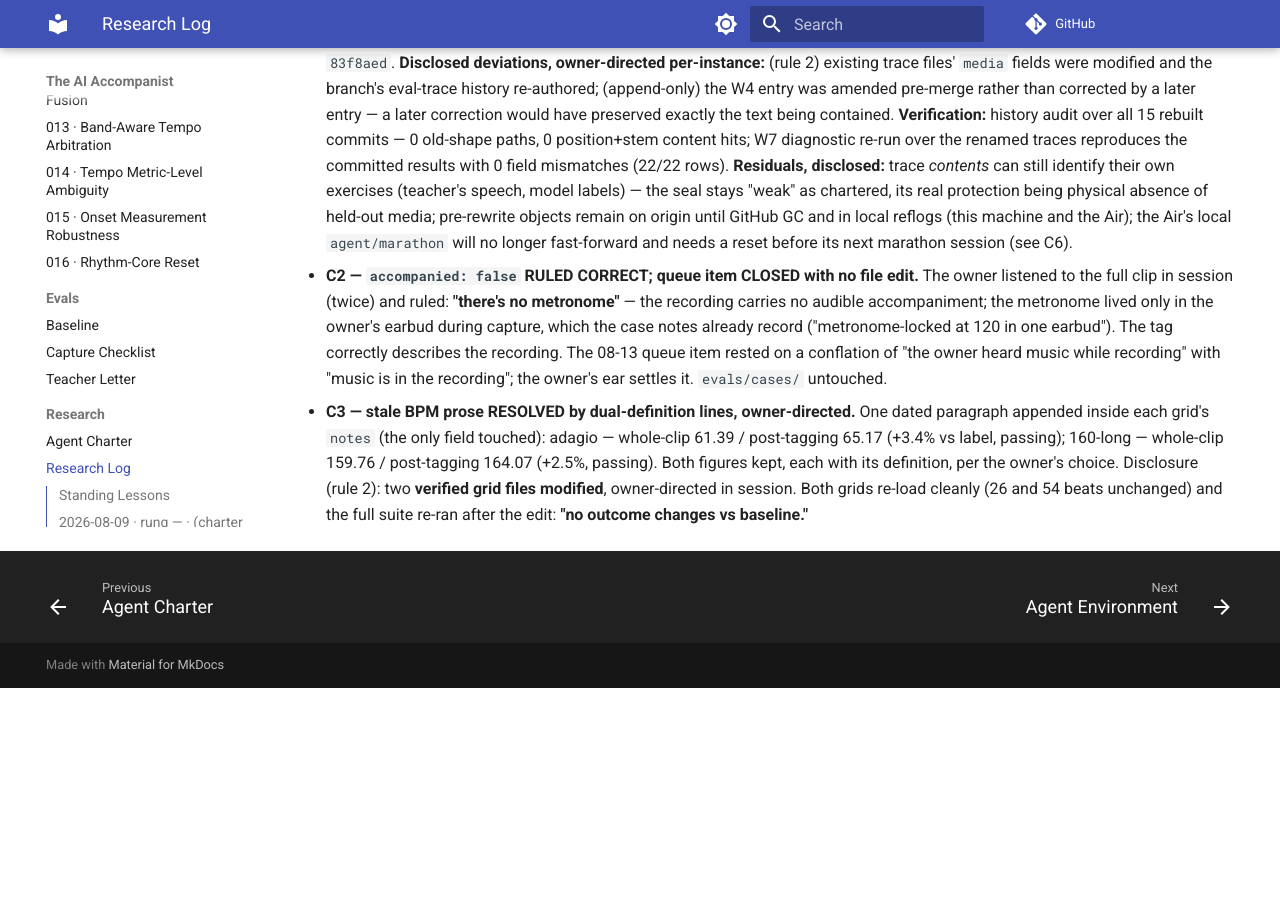
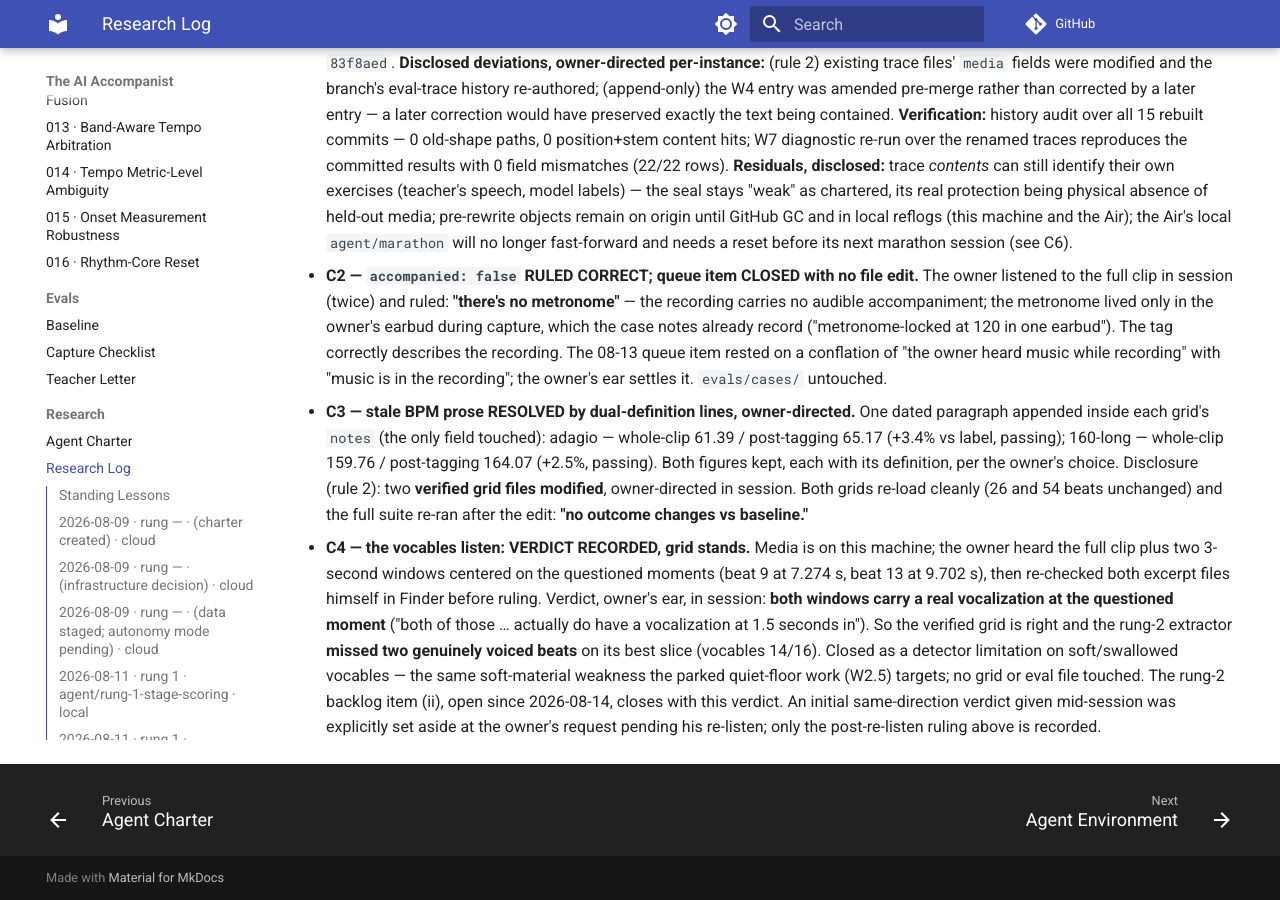
Before and after one commit to ben-juodvalkis/musical-perception, an MkDocs documentation site: the page built from docs/research/RESEARCH-LOG.md, in a window 1280 px wide and 900 px high, scrolled down 32649 px. Built offline with MkDocs 1.6.1 and Material for MkDocs 9.7.7, drawn with Linux system fonts in a browser that asks for light colours; comment, search, counter and statistics services are not loaded; before the commit the page ends 33337 px from its top, so only the background shows below that.

Commit message:
ledger: C4 vocables verdict — both questioned beats voiced (owner's ear); grid stands, detector limitation recorded
Co-Authored-By: Claude Fable 5 <noreply@anthropic.com>

```diff
--- a/docs/research/RESEARCH-LOG.md
+++ b/docs/research/RESEARCH-LOG.md
@@ -2123,3 +2123,18 @@ vs baseline"** (aggregate_verified 28 clips P 0.334 R 0.449 F 0.383).
   2): two **verified grid files modified**, owner-directed in session.
   Both grids re-load cleanly (26 and 54 beats unchanged) and the full
   suite re-ran after the edit: **"no outcome changes vs baseline."**
+- **C4 — the vocables listen: VERDICT RECORDED, grid stands.** Media is
+  on this machine; the owner heard the full clip plus two 3-second
+  windows centered on the questioned moments (beat 9 at 7.274 s, beat
+  13 at 9.702 s), then re-checked both excerpt files himself in Finder
+  before ruling. Verdict, owner's ear, in session: **both windows carry
+  a real vocalization at the questioned moment** ("both of those …
+  actually do have a vocalization at 1.5 seconds in"). So the verified
+  grid is right and the rung-2 extractor **missed two genuinely voiced
+  beats** on its best slice (vocables 14/16). Closed as a detector
+  limitation on soft/swallowed vocables — the same soft-material
+  weakness the parked quiet-floor work (W2.5) targets; no grid or eval
+  file touched. The rung-2 backlog item (ii), open since 2026-08-14,
+  closes with this verdict. An initial same-direction verdict given
+  mid-session was explicitly set aside at the owner's request pending
+  his re-listen; only the post-re-listen ruling above is recorded.
```
